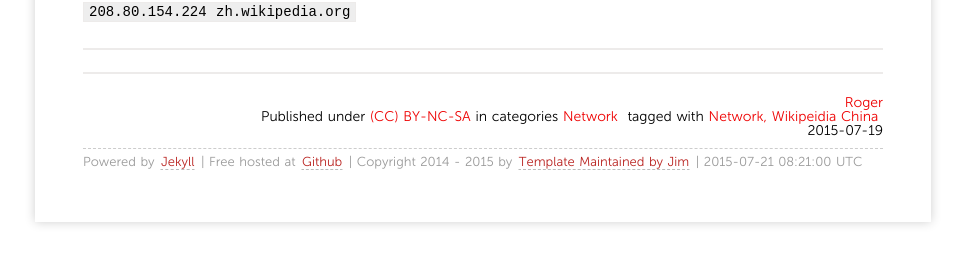
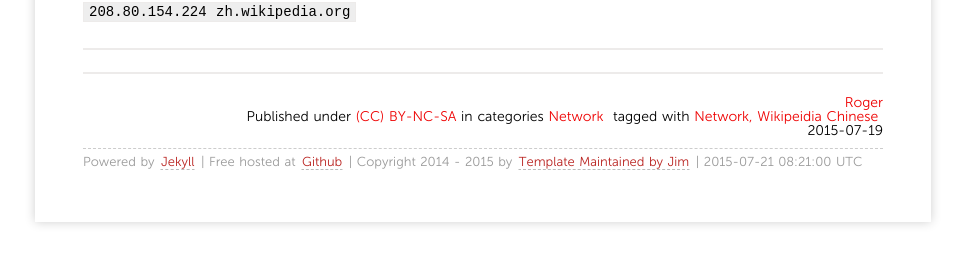
Before and after one commit to TJRoger/tjroger.github.io, a Jekyll site: the page built from _posts/2015/2015-07-19-How-to-surf-wikipedia-Chinese.md, in a window 1280 px wide. Shown: the part 385-649 px from the top of the page, without its empty margins (157-1122 px from the left). Built offline with Jekyll 4.4.1, drawn with Linux system fonts in a browser that asks for light colours; nearby versions of some CDN libraries; Markdown is read by kramdown in place of the engine named in the settings; comment, search, counter and statistics services are not loaded.

Commit message:
Update 2015-07-19-How-to-surf-wikipedia-Chinese.md

```diff
--- a/_posts/2015/2015-07-19-How-to-surf-wikipedia-Chinese.md
+++ b/_posts/2015/2015-07-19-How-to-surf-wikipedia-Chinese.md
@@ -4,7 +4,7 @@ title: How to surf wikipedia Chinese from China mainland
 categories:
 - Network
 tags:
-- Network, Wikipeidia China
+- Network, Wikipeidia Chinese
 ---
 
 
```
